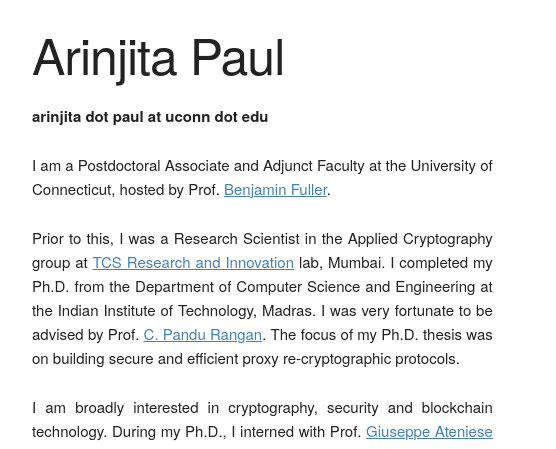
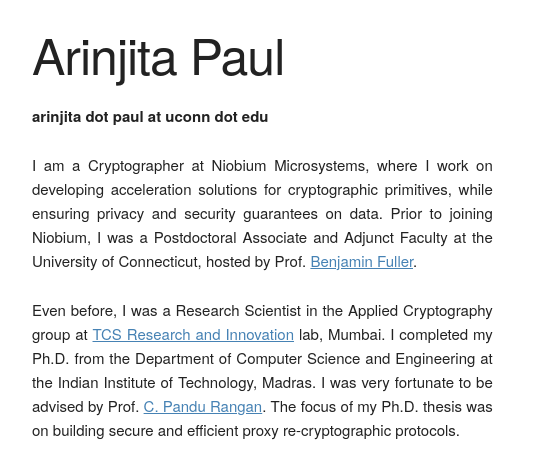
Before and after one commit to arinjitapaul/arinjitapaul.github.io, a plain HTML site: page index.html in a window 1280 px wide. Shown: the top 449 px of the page, 128-684 px from the left. Drawn offline with Linux system fonts and the light colour scheme; a web font is replaced by a local one.

Commit message:
Update index.html

```diff
--- a/index.html
+++ b/index.html
@@ -48,8 +48,8 @@
     <div class="row">
       <div class="one-half column">
         <p><strong>arinjita dot paul at uconn dot edu</strong></p>
-	<p align="justify">I am a Postdoctoral Associate and Adjunct Faculty at the University of Connecticut, hosted by Prof. <a href="https://benjamin-fuller.uconn.edu"/>Benjamin Fuller</a>.</p>
-        <p align="justify">Prior to this, I was a Research Scientist in the Applied Cryptography group at <a href="https://www.tcs.com/research-and-innovation">TCS Research and Innovation</a> lab, Mumbai. I completed my Ph.D. from the Department of Computer Science and Engineering at the Indian Institute of Technology, Madras. I was very fortunate to be advised by Prof. <a href="https://www.cse.iitm.ac.in/~rangan/"> C. Pandu Rangan</a>. The focus of my Ph.D. thesis was on building secure and efficient proxy re-cryptographic protocols.</p>
+	<p align="justify">I am a Cryptographer at Niobium Microsystems, where I work on developing acceleration solutions for cryptographic primitives, while ensuring privacy and security guarantees on data. Prior to joining Niobium, I was a Postdoctoral Associate and Adjunct Faculty at the University of Connecticut, hosted by Prof. <a href="https://benjamin-fuller.uconn.edu"/>Benjamin Fuller</a>.</p>
+        <p align="justify">Even before, I was a Research Scientist in the Applied Cryptography group at <a href="https://www.tcs.com/research-and-innovation">TCS Research and Innovation</a> lab, Mumbai. I completed my Ph.D. from the Department of Computer Science and Engineering at the Indian Institute of Technology, Madras. I was very fortunate to be advised by Prof. <a href="https://www.cse.iitm.ac.in/~rangan/"> C. Pandu Rangan</a>. The focus of my Ph.D. thesis was on building secure and efficient proxy re-cryptographic protocols.</p>
         <p align="justify">I am broadly interested in cryptography, security and blockchain technology. During my Ph.D., I interned with Prof. <a href="https://cec.gmu.edu/node/6841">Giuseppe Ateniese</a> (Stevens Institute of Technology USA), Prof. <a href="http://itslab.inf.kyushu-u.ac.jp/~sakurai/index.html">Kouichi Sakurai</a> (Kyushu University Japan) and Dr. <a href="http://vorapong-sup.net/">Vorapong Suppakitpaisarn</a> (University of Tokyo Japan). I was also associated with <a href="https://0chain.net/">0Chain Inc.</a> USA, where I explored applications of proxy re-encryption in blockchains. </p>
         </div>
       <div class="one-half column">
```
